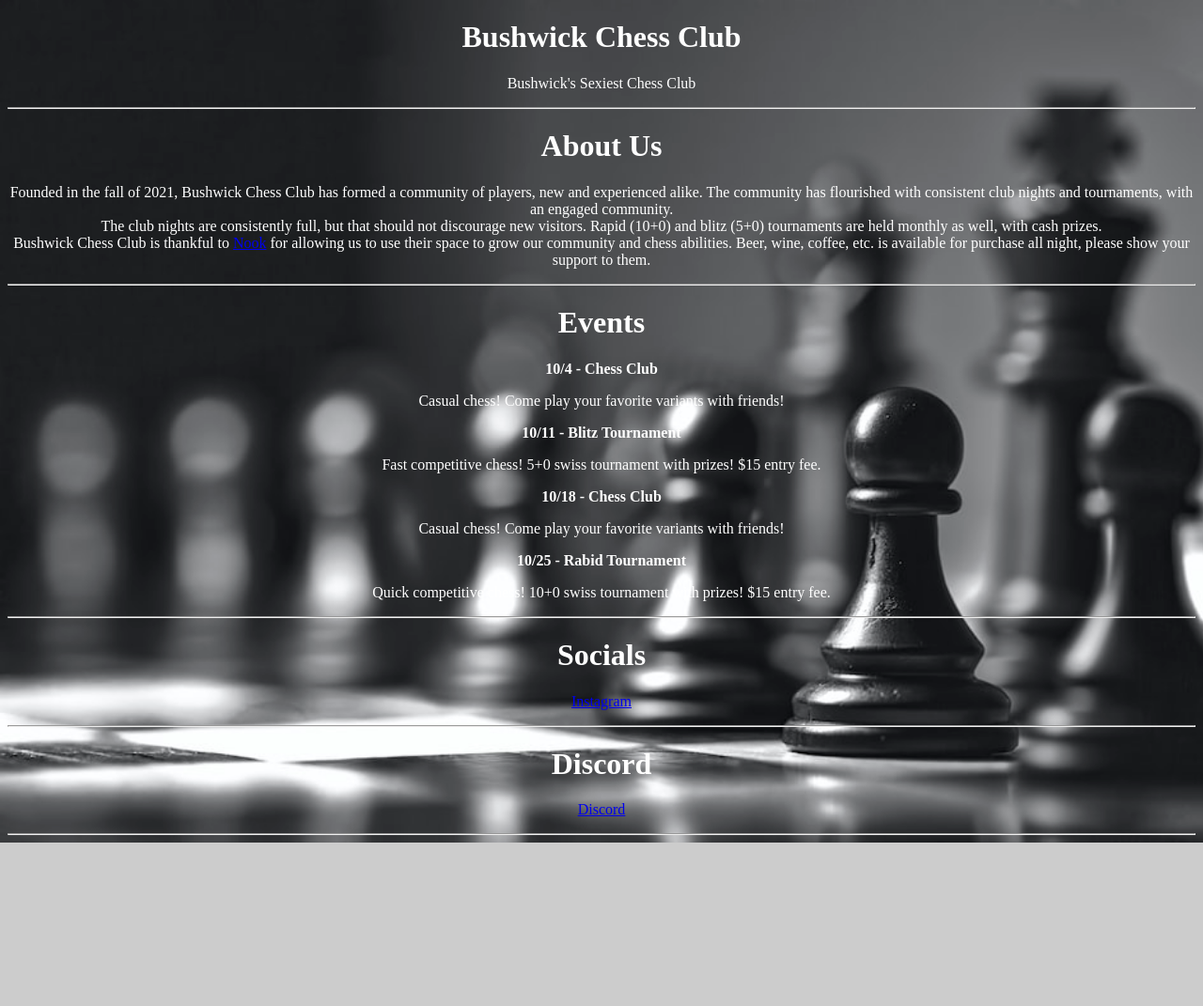
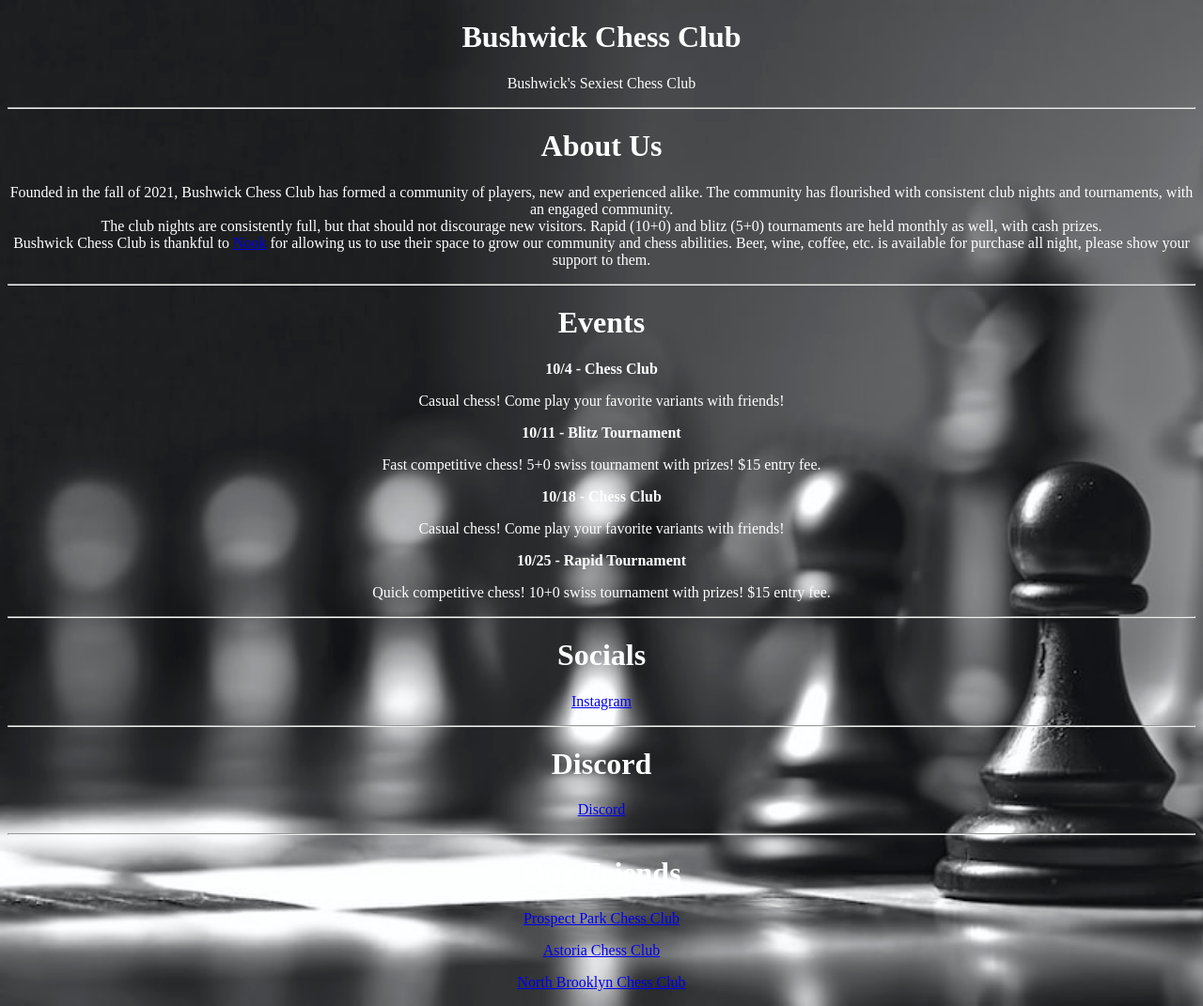
Before and after one commit to raiavincent/BCCSite, a plain HTML site: page index.html in a window 1280 px wide. Shown: the whole page at 94% size. Before the commit the page ends 897 px from the top, so only its background shows below. Drawn offline with Linux system fonts and the light colour scheme; a script that the page names is missing.

Commit message:
added friends

```diff
--- a/index.html
+++ b/index.html
@@ -29,7 +29,7 @@
     <p>Fast competitive chess! 5+0 swiss tournament with prizes! $15 entry fee.</p>
     <b>10/18 - Chess Club</b>
     <p>Casual chess! Come play your favorite variants with friends!</p>
-    <b>10/25 - Rabid Tournament</b>
+    <b>10/25 - Rapid Tournament</b>
     <p>Quick competitive chess! 10+0 swiss tournament with prizes! $15 entry fee.</p>
   </center>
   <hr />
@@ -47,5 +47,10 @@
   </center>
   <script src="script.js"></script>
 </body>
-
+<center>
+    <h1>Our Friends</h1>
+    <p><a href="https://www.prospectparkchessclub.com/">Prospect Park Chess Club</a></p>
+    <p><a href="https://www.instagram.com/astoriachess/?hl=en">Astoria Chess Club</a></p>
+    <p><a href="https://www.instagram.com/northbrooklynchess/">North Brooklyn Chess Club</a></p>
+  </center>
 </html>
```
